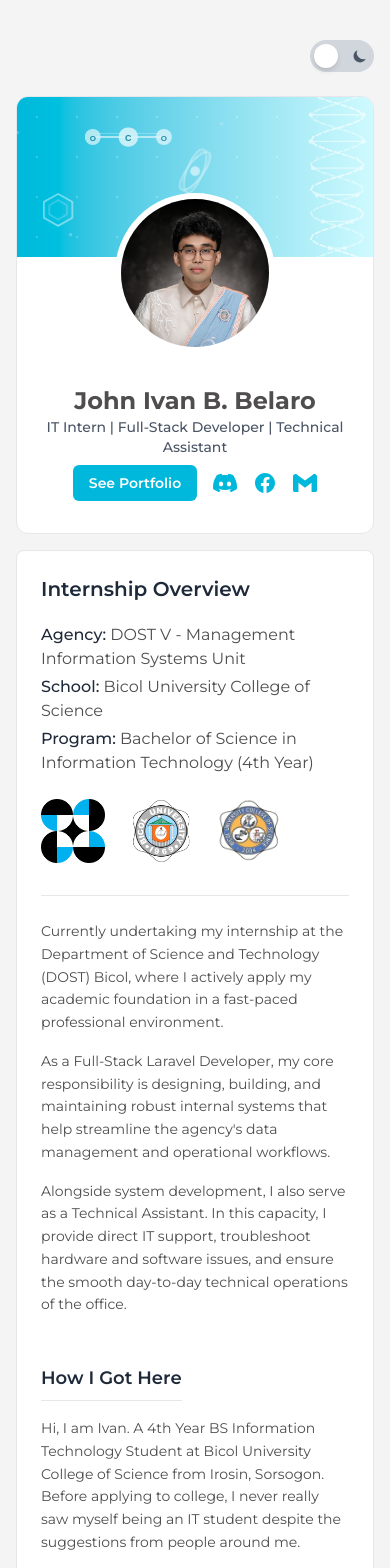
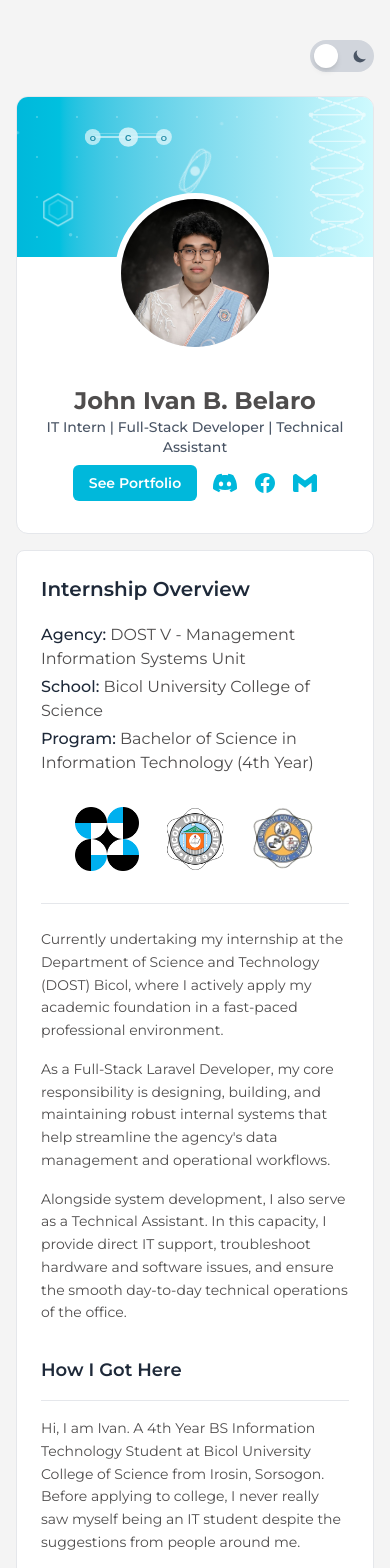
Before and after one commit to ybunnn-dev/ybunnn-blog, a Next.js app: page / in a window 390 px wide. Shown: the top 1568 px of the page. Built offline with nearby package versions, Linux system fonts and the light colour scheme.

Commit message:
adjusted logo alignments

```diff
--- a/app/sections/overview.tsx
+++ b/app/sections/overview.tsx
@@ -7,7 +7,7 @@ export default function Overview() {
       <div className="w-full">
 
         {/* Institutional Details & Logos Container */}
-        <div className="flex flex-col md:flex-row justify-between items-start md:items-center mb-6 border-b border-gray-200 dark:border-gray-700 pb-6 gap-4">
+        <div className="flex flex-col md:flex-row justify-between items-start md:items-center mb-6 border-b border-gray-200 dark:border-gray-700 pb-6 gap-6 md:gap-4">
 
           {/* Left Side: Text Details */}
           <div className="space-y-1 text-md">
@@ -16,8 +16,8 @@ export default function Overview() {
             <p><span className="font-medium text-gray-800 dark:text-gray-200">Program:</span> Bachelor of Science in Information Technology (4th Year)</p>
           </div>
 
-          {/* Right Side: Logos */}
-          <div className="flex flex-row gap-4 items-center shrink-0">
+          {/* Right Side: Logos (Fixed mobile centering) */}
+          <div className="flex flex-row gap-4 items-center shrink-0 w-full justify-center md:w-auto md:justify-end">
             <img src="/pictures/dost-logo.png" alt="DOST Bicol Logo" className="w-16 h-16 object-contain" />
             <img src="/pictures/bu-logo.png" alt="BU Logo" className="w-20 h-20 object-contain" />
             <img src="/pictures/cs-logo.png" alt="BUCS Logo" className="w-16 h-16 object-contain" />
@@ -38,7 +38,7 @@ export default function Overview() {
           </p>
 
           {/* Transition Subheading */}
-          <h3 className="font-semibold text-lg mt-8 mb-4 text-gray-800 dark:text-white border-b border-gray-200 dark:border-gray-700 pb-2 inline-block">
+          <h3 className="font-semibold text-lg mt-8 mb-4 text-gray-800 dark:text-white border-b border-gray-200 dark:border-gray-700 pb-4 block w-full">
             How I Got Here
           </h3>
 
```
